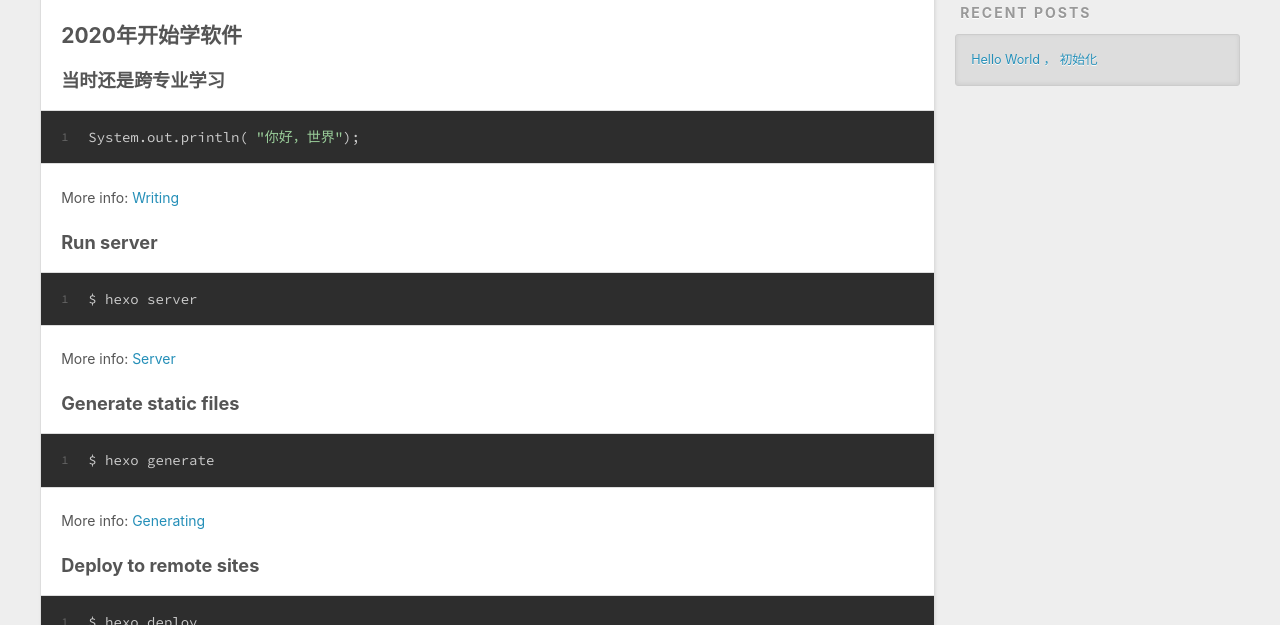
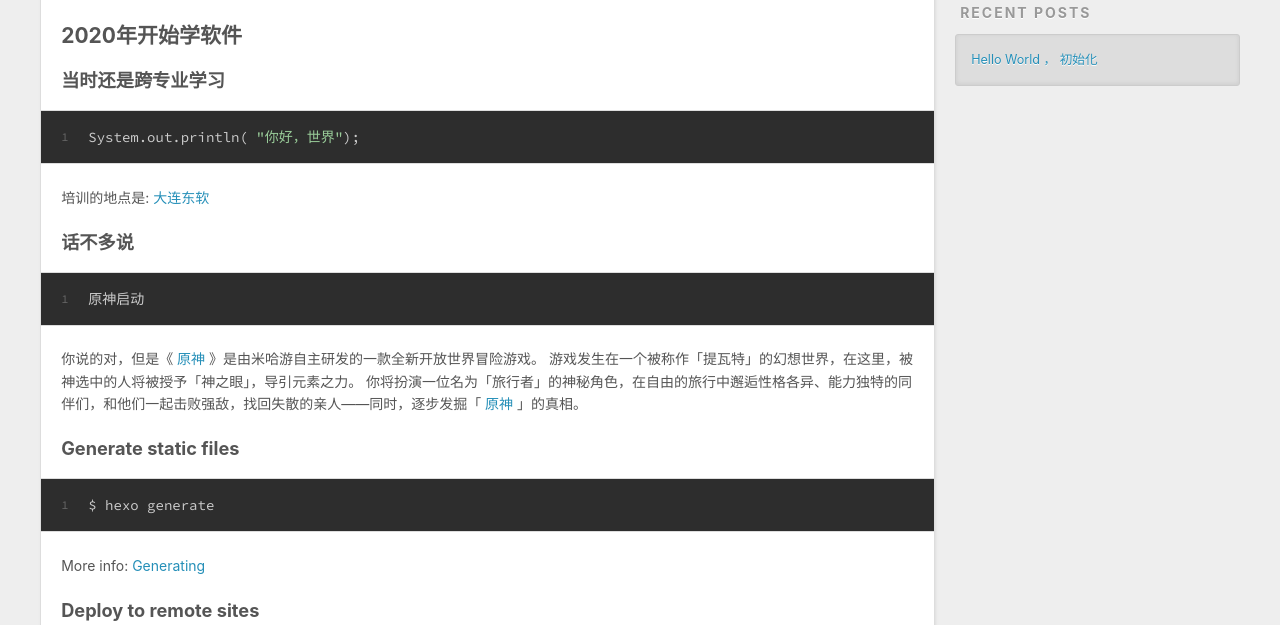
Before and after one commit to Yiu1136316950/Yiu1136316950.github.io, a plain HTML site: page index.html in a window 1280 px wide. Shown: the part 475-1100 px from the top of the page. Drawn offline with nearby package versions, Linux system fonts and the light colour scheme.

Commit message:
Update index.html

```diff
--- a/index.html
+++ b/index.html
@@ -157,12 +157,12 @@
                   </figure>
 
                   <p>
-                    More info:
+                    培训的地点是:
                     <a
                       target="_blank"
                       rel="noopener"
-                      href="https://hexo.io/docs/writing.html"
-                      >Writing</a
+                      href="https://www.neusoft.com/jp/"
+                      >大连东软</a
                     >
                   </p>
                   <h3 id="Run-server">
@@ -171,7 +171,7 @@
                       class="headerlink"
                       title="Run server"
                     ></a
-                    >Run server
+                    >话不多说
                   </h3>
                   <figure class="highlight bash">
                     <table>
@@ -180,20 +180,30 @@
                           <pre><span class="line">1</span><br></pre>
                         </td>
                         <td class="code">
-                          <pre><span class="line">$ hexo server</span><br></pre>
+                          <pre><span class="line">原神启动</span><br></pre>
                         </td>
                       </tr>
                     </table>
                   </figure>
 
                   <p>
-                    More info:
+                   你说的对，但是《
                     <a
                       target="_blank"
                       rel="noopener"
-                      href="https://hexo.io/docs/server.html"
-                      >Server</a
+                      href="https://genshin.hoyoverse.com/ja/"
+                      >原神</a
                     >
+                    》是由米哈游自主研发的一款全新开放世界冒险游戏。
+                    游戏发生在一个被称作「提瓦特」的幻想世界，在这里，被神选中的人将被授予「神之眼」，导引元素之力。
+                    你将扮演一位名为「旅行者」的神秘角色，在自由的旅行中邂逅性格各异、能力独特的同伴们，和他们一起击败强敌，找回失散的亲人——同时，逐步发掘「
+                    <a
+                      target="_blank"
+                      rel="noopener"
+                      href="https://genshin.hoyoverse.com/ja/"
+                      >原神</a
+                    >
+                    」的真相。
                   </p>
                   <h3 id="Generate-static-files">
                     <a
```
